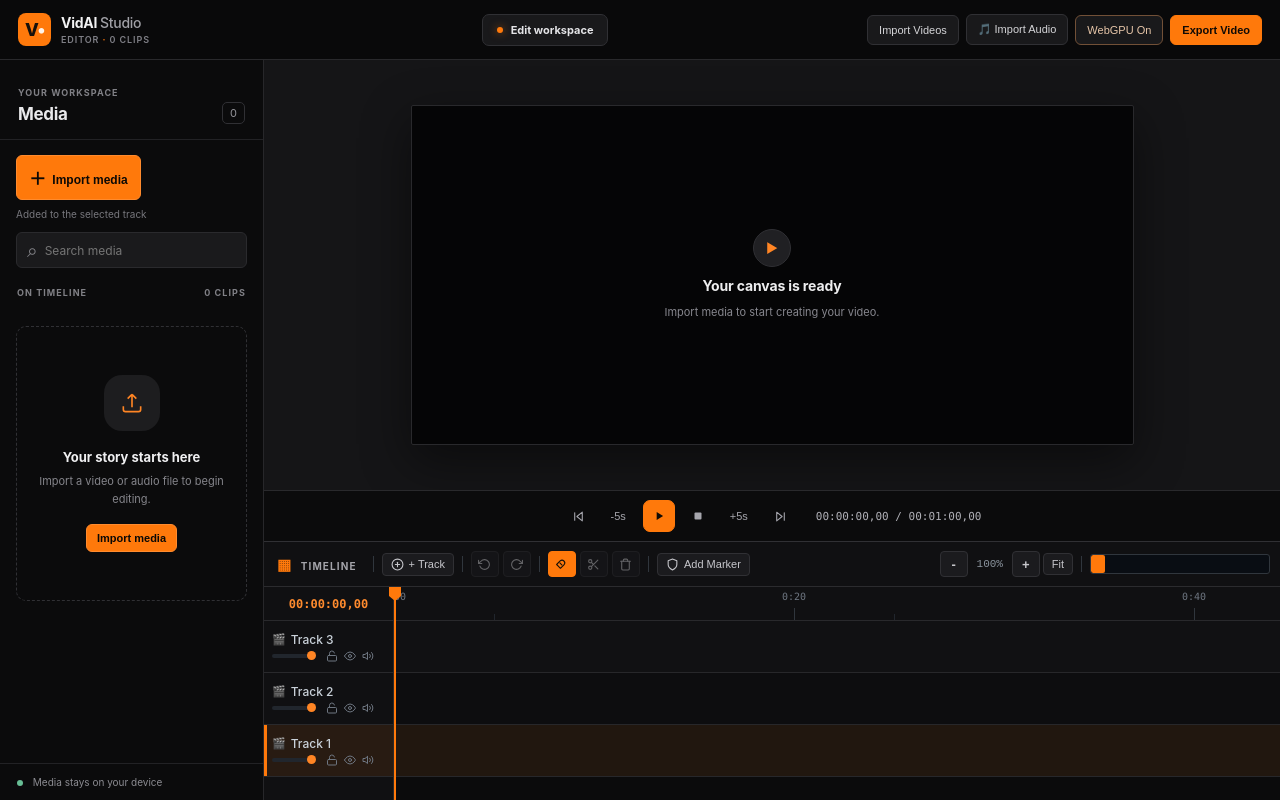
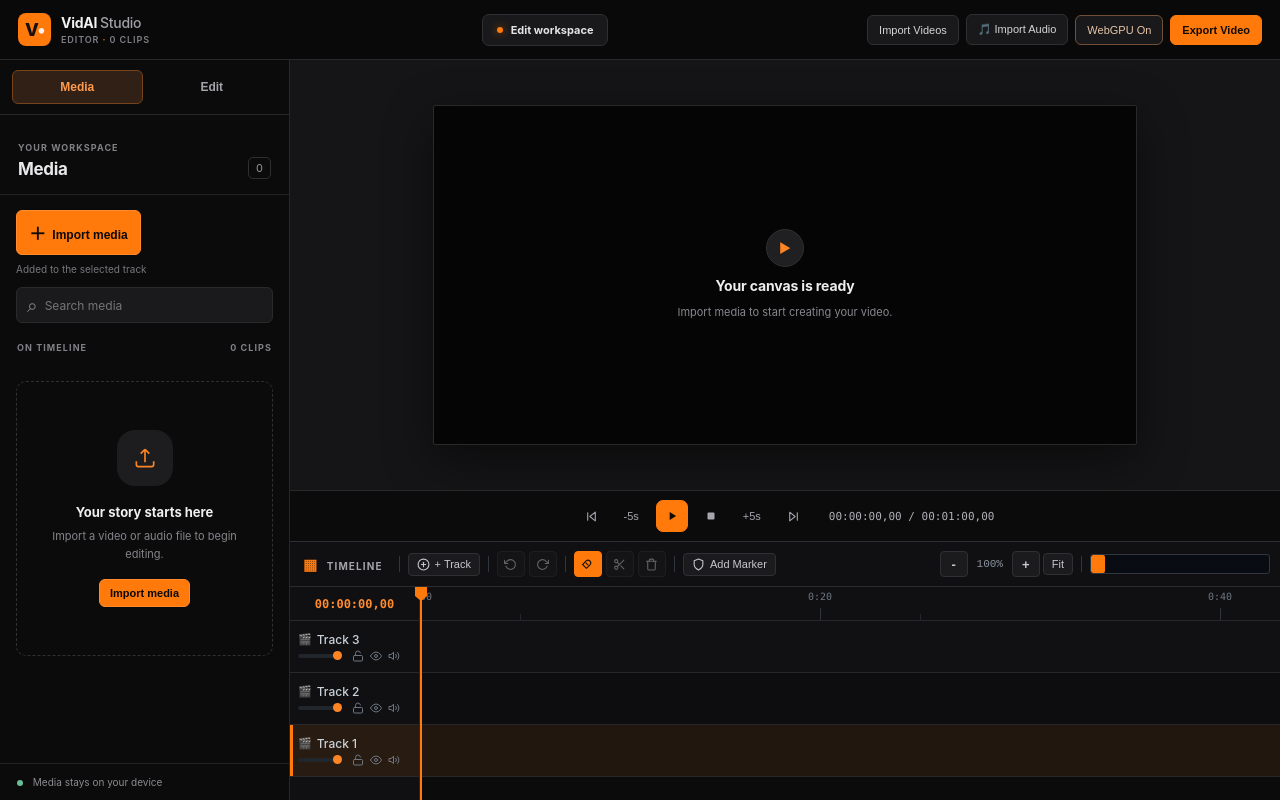
Before and after one commit to abhayDoes/VidAI, a React app in the folder frontend/: page / in a window 1280 px wide. Built offline with nearby package versions, Linux system fonts and the light colour scheme; the HTML template or start-up script is replaced by a standard one; what @ffmpeg/ffmpeg would draw is missing.

Commit message:
feat: put editing tools in left workspace

```diff
--- a/frontend/src/App.jsx
+++ b/frontend/src/App.jsx
@@ -27,7 +27,7 @@ export default function App() {
   const [status, setStatus] = useState("");
   const [gpuPreviewEnabled, setGpuPreviewEnabled] = useState(true);
   const [clipMenu, setClipMenu] = useState(null);
-  const [showClipTools, setShowClipTools] = useState(false);
+  const [workspaceTab, setWorkspaceTab] = useState("media");
   const closeClipMenu = useCallback(() => setClipMenu(null), []);
 
   const player = useVideoPlayer();
@@ -311,7 +311,6 @@ export default function App() {
 
   const handleClipMenu = (clipId, x, y) => {
     timeline.selectClip(clipId);
-    setShowClipTools(false);
     setClipMenu({ clipId, x, y });
   };
 
@@ -323,11 +322,11 @@ export default function App() {
   };
 
   useEffect(() => {
-    if (!showClipTools) return undefined;
-    const onKeyDown = (event) => { if (event.key === "Escape") setShowClipTools(false); };
+    if (workspaceTab !== "edit" || clipMenu) return undefined;
+    const onKeyDown = (event) => { if (event.key === "Escape") setWorkspaceTab("media"); };
     window.addEventListener("keydown", onKeyDown);
     return () => window.removeEventListener("keydown", onKeyDown);
-  }, [showClipTools]);
+  }, [workspaceTab, clipMenu]);
 
   const handleMoveClip = (clipId, desiredStart) => {
     const clip = timeline.clips.find((item) => item.id === clipId);
@@ -463,8 +462,31 @@ export default function App() {
       />
 
       <div className="studio-body">
-        <MediaPanel clips={timeline.clips} selectedClipId={timeline.selectedClipId}
-          onImport={() => fileInputRef.current?.click()} onSelectClip={handleSelectClip} />
+        <aside className="workspace-panel" aria-label="Workspace">
+          <div className="workspace-tabs" role="tablist" aria-label="Workspace panels">
+            <button type="button" role="tab" id="workspace-media-tab" aria-selected={workspaceTab === "media"} aria-controls="workspace-media" onClick={() => setWorkspaceTab("media")}>Media</button>
+            <button type="button" role="tab" id="workspace-edit-tab" aria-selected={workspaceTab === "edit"} aria-controls="workspace-edit" onClick={() => setWorkspaceTab("edit")}>Edit</button>
+          </div>
+          <div className="workspace-media" role="tabpanel" id="workspace-media" aria-labelledby="workspace-media-tab" hidden={workspaceTab !== "media"}>
+            <MediaPanel clips={timeline.clips} selectedClipId={timeline.selectedClipId}
+              onImport={() => fileInputRef.current?.click()} onSelectClip={handleSelectClip} />
+          </div>
+          <div className="workspace-edit" role="tabpanel" id="workspace-edit" aria-labelledby="workspace-edit-tab" hidden={workspaceTab !== "edit"}>
+            {selectedClip ? (
+              <Inspector
+                videoFile={selectedClip.file}
+                selectedClip={selectedClip}
+                selectedTrack={timeline.tracks.find((track) => track.id === timeline.selectedTrackId)}
+                transform={selectedTransform}
+                onTransformChange={(next) => timeline.updateClip(selectedClip.id, next)}
+                onProcessClip={handleProcessClip}
+                onUpdateClip={timeline.updateClip}
+                onBeginEdit={timeline.beginHistoryGroup}
+                onSeekClip={(...args) => player.seekTo(...args)}
+              />
+            ) : <div className="workspace-edit-empty"><strong>Select a clip to edit</strong><p>Click a video or audio clip on the timeline to see its tools here.</p></div>}
+          </div>
+        </aside>
         <div className="studio-main">
       <div className="workspace-row">
         <div className="player-pane">
@@ -547,23 +569,7 @@ export default function App() {
             closeClipMenu();
             handleProcessClip("extract-audio", { start: menuClip.sourceStart || 0, duration: menuClip.duration * (menuClip.speed || 1) });
           }}
-          onMore={() => { closeClipMenu(); setShowClipTools(true); }} />
-      )}
-      {showClipTools && selectedClip && (
-        <section className="clip-tools-popup" aria-label="Clip editing tools">
-          <div className="clip-tools-popup-header"><span>Clip editing tools</span><button type="button" aria-label="Close editing tools" onClick={() => setShowClipTools(false)}>×</button></div>
-          <Inspector
-            videoFile={selectedClip.file}
-            selectedClip={selectedClip}
-            selectedTrack={timeline.tracks.find((track) => track.id === timeline.selectedTrackId)}
-            transform={selectedTransform}
-            onTransformChange={(next) => timeline.updateClip(selectedClip.id, next)}
-            onProcessClip={handleProcessClip}
-            onUpdateClip={timeline.updateClip}
-            onBeginEdit={timeline.beginHistoryGroup}
-            onSeekClip={(...args) => player.seekTo(...args)}
-          />
-        </section>
+          onMore={() => { closeClipMenu(); setWorkspaceTab("edit"); }} />
       )}
     </div>
   );
--- a/frontend/src/Studio.css
+++ b/frontend/src/Studio.css
@@ -26,6 +26,6 @@
 .studio-main .timeline-clip.video-clip { background: #6b351a; border-color: #dc783c; }.studio-main .timeline-clip.video-clip.selected { background: #8b421f; border-color: #ffab6b; outline-color: #ffab6b; }.studio-main .clip-handle { background: #ff9c57a8; }.studio-main .playhead-line, .studio-main .playhead-head { background: #ff790b; }.studio-main .minimap-window { background: #ff790b; }
 .studio-main .track-volume-slider::-webkit-slider-thumb { background: #ff8524; }
 .editor-container .clip-menu { background: #1b1b1e; border-color: #414146; }.editor-container .clip-menu button:hover:not(:disabled), .editor-container .clip-menu button:focus-visible { background: #4d2b17; }.editor-container .clip-menu-speed button { background: #262629; border-color: #45454a; }
-.editor-container .clip-tools-popup input[type="range"] { accent-color: #ff790b; }.editor-container .clip-tools-popup .preset-btn.active { background: #c4570c; border-color: #ff8b2e; }
+.editor-container .workspace-edit input[type="range"] { accent-color: #ff790b; }.editor-container .workspace-edit .preset-btn.active { background: #c4570c; border-color: #ff8b2e; }
 @media (max-width: 1050px) { .header-mode { display: none; }.editor-container .brand { min-width: 0; margin-right: auto; }.editor-container .status-text { max-width: 110px; }.timeline-label { display: none; } }
 @media (max-width: 750px) { .editor-container .editor-header { padding: 0 8px; gap: 6px; }.editor-container .brand-meta, .editor-container .status-text { display: none; }.editor-container .header-actions { gap: 4px; }.editor-container .nav-btn { padding: 7px; font-size: 10px; }.studio-main .toolbar-right .minimap-bar { display: none; }.studio-main .preview-workspace { padding: 12px; } }
--- a/frontend/src/components/MediaPanel/MediaPanel.css
+++ b/frontend/src/components/MediaPanel/MediaPanel.css
@@ -1,4 +1,17 @@
 .media-panel { width: 264px; min-width: 264px; min-height: 0; background: #0b0b0c; border-right: 1px solid #27272a; display: flex; flex-direction: column; color: #e9e9eb; }
+.workspace-panel { width: 290px; min-width: 290px; min-height: 0; display: flex; flex-direction: column; background: #0b0b0c; border-right: 1px solid #27272a; }
+.workspace-tabs { display: flex; gap: 4px; padding: 10px 12px; border-bottom: 1px solid #27272a; }
+.workspace-tabs button { flex: 1; padding: 9px 10px; border: 1px solid transparent; border-radius: 6px; background: transparent; color: #a3a3aa; font-size: 12px; font-weight: 650; cursor: pointer; }
+.workspace-tabs button:hover { background: #242426; color: #fff; }
+.workspace-tabs button[aria-selected="true"] { background: #302015; border-color: #774319; color: #ff9b4e; }
+.workspace-tabs button:focus-visible { outline: 2px solid #ff9b4e; outline-offset: 2px; }
+.workspace-media, .workspace-edit { flex: 1; min-height: 0; display: flex; flex-direction: column; }
+.workspace-media[hidden], .workspace-edit[hidden] { display: none; }
+.workspace-panel .media-panel { width: 100%; min-width: 0; height: 100%; border: 0; }
+.workspace-edit .inspector-panel { width: 100%; min-width: 0; min-height: 0; flex: 1; background: #111113; border: 0; }
+.workspace-edit .trim-inputs label, .workspace-edit .trim-inputs input { min-width: 0; width: 100%; }
+.workspace-edit-empty { padding: 24px 16px; color: #ededee; font-size: 13px; }
+.workspace-edit-empty p { margin-top: 8px; color: #929298; font-size: 12px; line-height: 1.5; }
 .media-panel-heading { display: flex; align-items: end; justify-content: space-between; padding: 20px 18px 15px; border-bottom: 1px solid #222225; }
 .media-panel-heading h2 { margin: 4px 0 0; font-size: 17px; font-weight: 650; letter-spacing: -.02em; }
 .media-eyebrow, .media-list-heading { color: #808086; font-size: 9px; font-weight: 700; letter-spacing: .12em; }
@@ -25,5 +38,5 @@
 .media-item-text { min-width: 0; display: flex; flex-direction: column; gap: 4px; }.media-item-text strong { overflow: hidden; text-overflow: ellipsis; white-space: nowrap; font-size: 11px; font-weight: 600; }.media-item-text small { color: #929297; font-size: 10px; }
 .media-no-results { font-size: 12px; color: #85858b; padding: 12px 5px; }
 .media-panel-footer { border-top: 1px solid #222225; padding: 12px 17px; color: #8c8c92; font-size: 10px; }.media-local-dot { display: inline-block; width: 6px; height: 6px; margin-right: 7px; border-radius: 50%; background: #68be95; }
-@media (max-width: 850px) { .media-panel { width: 190px; min-width: 190px; } .media-empty { padding: 15px 8px; } }
-@media (max-width: 600px) { .media-panel { width: 150px; min-width: 150px; } .media-panel-heading { padding: 12px; } .media-panel-actions { padding: 10px; } .media-search { margin: 0 10px; } .media-list-heading { padding: 12px 10px; } .media-panel-footer { display: none; } }
+@media (max-width: 850px) { .workspace-panel { width: 235px; min-width: 235px; } .media-empty { padding: 15px 8px; } }
+@media (max-width: 600px) { .workspace-panel { width: 190px; min-width: 190px; } .workspace-tabs { padding: 8px 6px; } .media-panel-heading { padding: 12px; } .media-panel-actions { padding: 10px; } .media-search { margin: 0 10px; } .media-list-heading { padding: 12px 10px; } .media-panel-footer { display: none; } }
--- a/frontend/src/components/Timeline/ClipMenu.css
+++ b/frontend/src/components/Timeline/ClipMenu.css
@@ -18,7 +18,3 @@
 .clip-menu-speed { display: flex; align-items: center; gap: 5px; padding: 8px; }
 .clip-menu-speed span { flex: 1; }
 .clip-menu-speed button { width: 28px; height: 26px; background: #283342; border: 1px solid #455365; border-radius: 4px; color: inherit; cursor: pointer; }
-.clip-tools-popup { position: fixed; z-index: 999; right: 12px; top: 52px; bottom: 12px; width: 290px; max-width: calc(100vw - 24px); display: flex; flex-direction: column; background: #161b22; border: 1px solid #3b4552; border-radius: 7px; box-shadow: 0 10px 30px #0009; }
-.clip-tools-popup-header { display: flex; align-items: center; justify-content: space-between; padding: 10px 12px; border-bottom: 1px solid #30363d; font-size: 12px; color: #e6edf3; }
-.clip-tools-popup-header button { color: inherit; background: transparent; border: 0; font-size: 20px; cursor: pointer; }
-.clip-tools-popup .inspector-panel { width: auto; min-width: 0; flex: 1; border: 0; }
```
Also changed, not shown: 1 other file (tests, documents, lock files or other folders).
